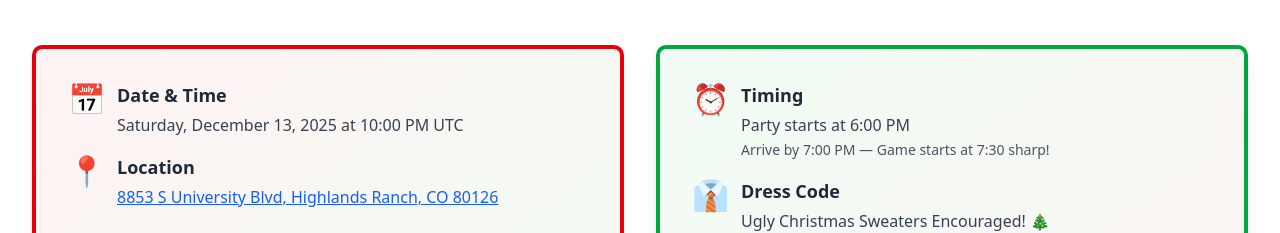
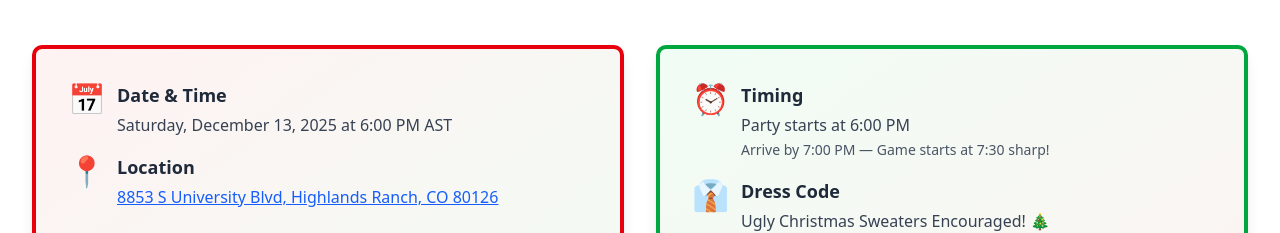
Before and after one commit to rbradshaw9/white-elephant-new, a Next.js app: page / in a window 1280 px wide. Shown: the part 1762-1995 px from the top of the page. Built offline with nearby package versions, Linux system fonts and the light colour scheme; no server answers.

Commit message:
Fix Event Details calendar date to use Puerto Rico timezone
- Added timeZone: 'America/Puerto_Rico' to Date & Time display
- Now all calendar displays throughout the site use AST consistently

```diff
--- a/app/page.tsx
+++ b/app/page.tsx
@@ -158,6 +158,7 @@ export default function Home() {
                         day: 'numeric',
                         hour: 'numeric',
                         minute: '2-digit',
+                        timeZone: 'America/Puerto_Rico',
                         timeZoneName: 'short'
                       })}
                     </p>
```
